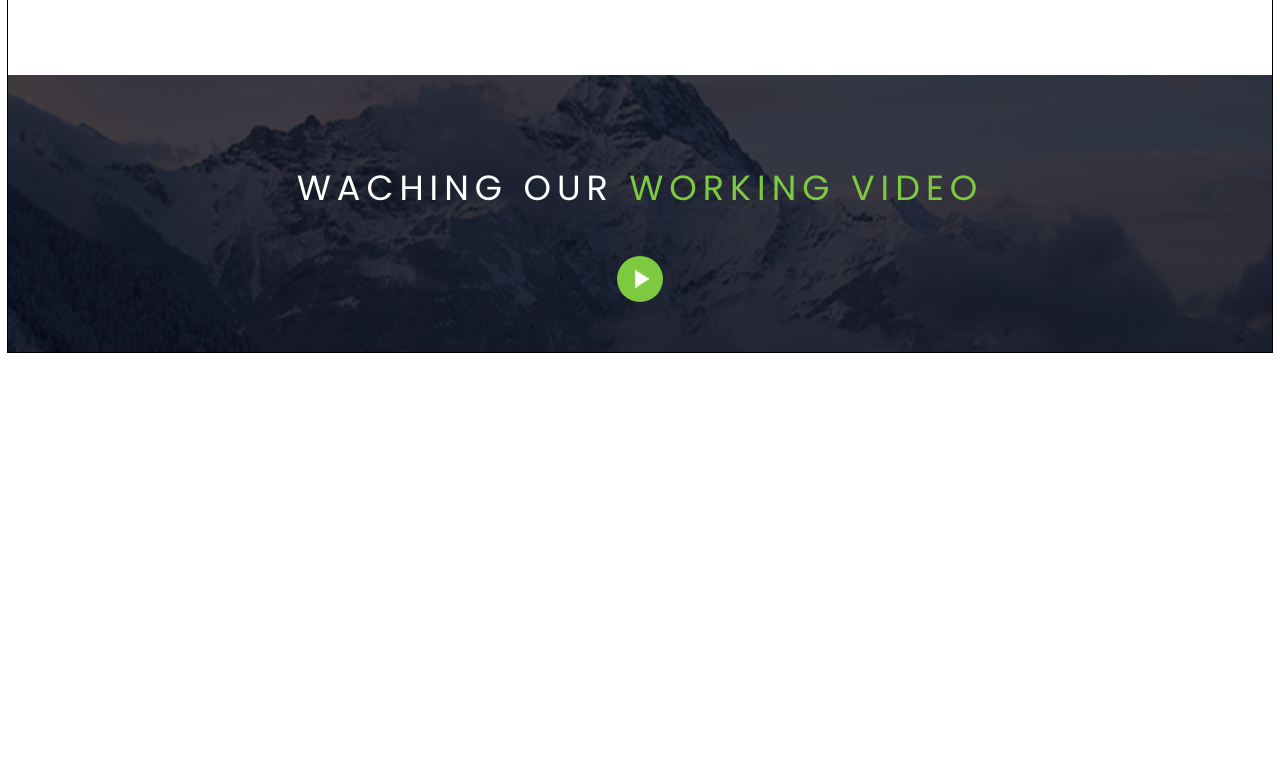
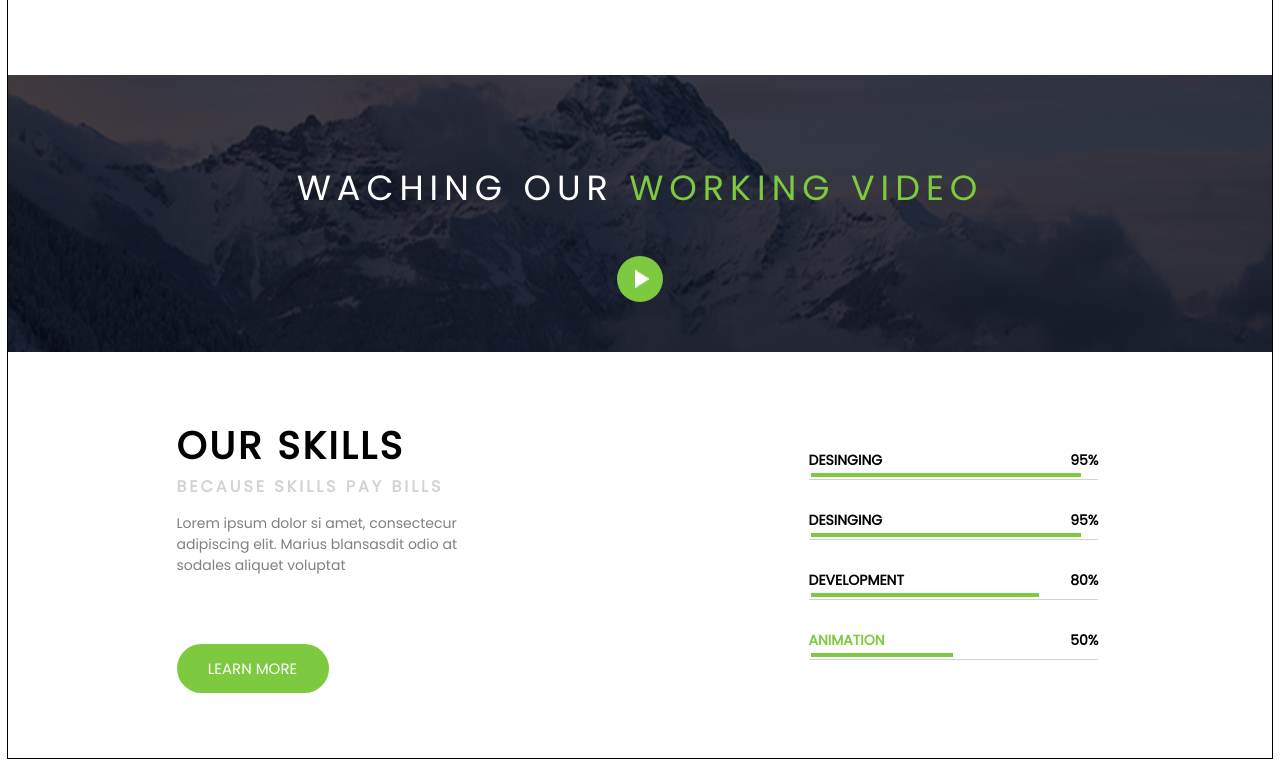
Before and after one commit to karache52NN/AgencySite, a plain HTML site: page index.html in a window 1280 px wide. Shown: the part 1231-1997 px from the top of the page. Before the commit the page ends 1591 px from the top, so only its background shows below. Drawn offline with Linux system fonts and the light colour scheme.

Commit message:
добавил our skills

```diff
--- a/css/master.css
+++ b/css/master.css
@@ -284,3 +284,92 @@ main{
 	background-repeat: no-repeat;
 	margin-top: 42px;
 }
+.ourskills{
+	display: flex;
+	flex-wrap: wrap;
+	justify-content: space-around;
+	align-items: center;
+	padding-top: 65px;
+	padding-bottom: 65px;
+}
+.ourskills-text{
+	display: flex;
+	flex-direction: column;
+	justify-content: space-between;
+	max-width: 295px;
+}
+.ourskills-text h2{
+	font-size: 38px;
+	text-transform: uppercase;
+	font-weight: bold;
+	letter-spacing: 3px;
+	margin: 0px;
+}
+.ourskills-text span{
+	font-size: 16px;
+	text-transform: uppercase;
+	letter-spacing: 3px;
+	font-weight: bold;
+	color: lightgray;
+}
+.ourskills-text p{
+	font-size: 14px;
+	color: gray;
+}
+.explorebutton .slimbutton{
+	margin: 0px;
+	margin-top: 34px;
+	font-weight: bold;
+	letter-spacing: 1.2px;
+	padding-top: 8px;
+	padding-bottom: 8px;
+}
+.ourskills-diagramm{
+	display: flex;
+	flex-direction: column;
+	justify-content: space-between;
+	width: 295px;
+}
+.diagramm-unit{
+	width: 100%;
+	margin-top: 15px;
+	margin-bottom: 15px;
+}
+.unit-text{
+	display: flex;
+	justify-content: space-between;
+	font-size: 14px;
+	font-weight: bold;
+	text-transform: uppercase;
+	width:290px;
+	padding-top: 0px;
+	padding-bottom: 0px;
+}
+.unit-text p:first-child{
+	margin: 0px;
+	display: inline;
+}
+.unit-text p:last-child{
+	margin: 0px;
+	display: inline-block;
+}
+.unit-scale{
+	order: -1;
+	border-bottom: 1px solid lightgray;
+	padding: 2px;
+	width: 285px;
+}
+.scale-value{
+	height: 4px;
+	background-color: #7dc93f;
+	width: 95%;
+}
+.diagramm-unit:nth-child(3) .scale-value{
+	width: 80%;
+}
+.diagramm-unit:nth-child(4) .scale-value{
+	width: 50%;
+}
+.diagramm-unit:nth-child(4) .unit-text p:first-child{
+	color: #7dc93f;
+}
--- a/index.html
+++ b/index.html
@@ -92,9 +92,65 @@
         </section>
         <section class="videopause">
           <span>Waching our <span class="greeny">working video</span></span>
-          <div class="play"></div>
+          <a href="#" class="play"></a>
+        </section>
+        <section class="ourskills">
+          <div class="ourskills-text">
+            <h2>our skills</h2>
+            <span>Because skills pay bills</span>
+            <p>Lorem ipsum dolor si amet, consectecur adipiscing elit. Marius blansasdit odio at sodales aliquet voluptat</p>
+            <a href="#" class="explorebutton slimbutton">learn more</a>
+          </div>
+          <div class="ourskills-diagramm">
+            <div class="diagramm-unit">
+              <div class="unit-text">
+                <p>desinging</p>
+                <p>95%</p>
+              </div>
+              <div class="unit-scale">
+                <div class="scale-value"></div>
+              </div>
+            </div>
+
+            <div class="diagramm-unit">
+              <div class="unit-text">
+                <p>desinging</p>
+                <p>95%</p>
+              </div>
+              <div class="unit-scale">
+                <div class="scale-value"></div>
+              </div>
+            </div>
+
+            <div class="diagramm-unit">
+              <div class="unit-text">
+                <p>development</p>
+                <p>80%</p>
+              </div>
+              <div class="unit-scale">
+                <div class="scale-value"></div>
+              </div>
+            </div>
+
+            <div class="diagramm-unit">
+              <div class="unit-text">
+                <p>animation</p>
+                <p>50%</p>
+              </div>
+              <div class="unit-scale">
+                <div class="scale-value"></div>
+              </div>
+            </div>
+          </div>
         </section>
       </main>
+        </div>
+
+
+
+
+
+
     </div>
   </body>
 </html>
```
